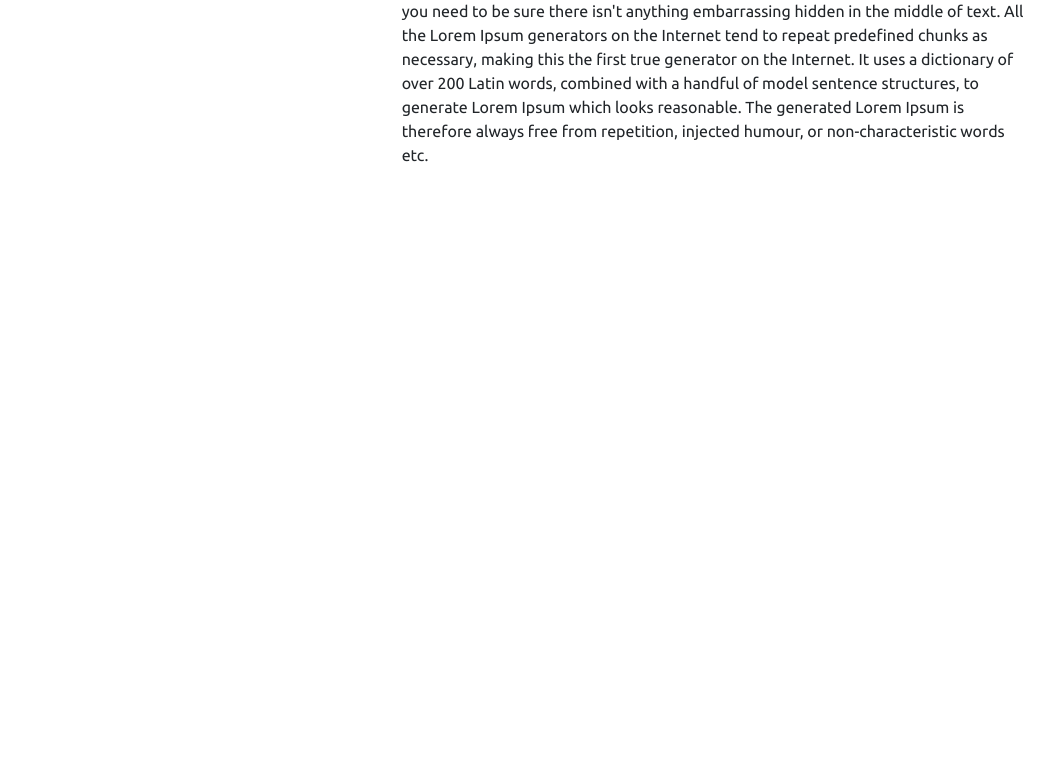
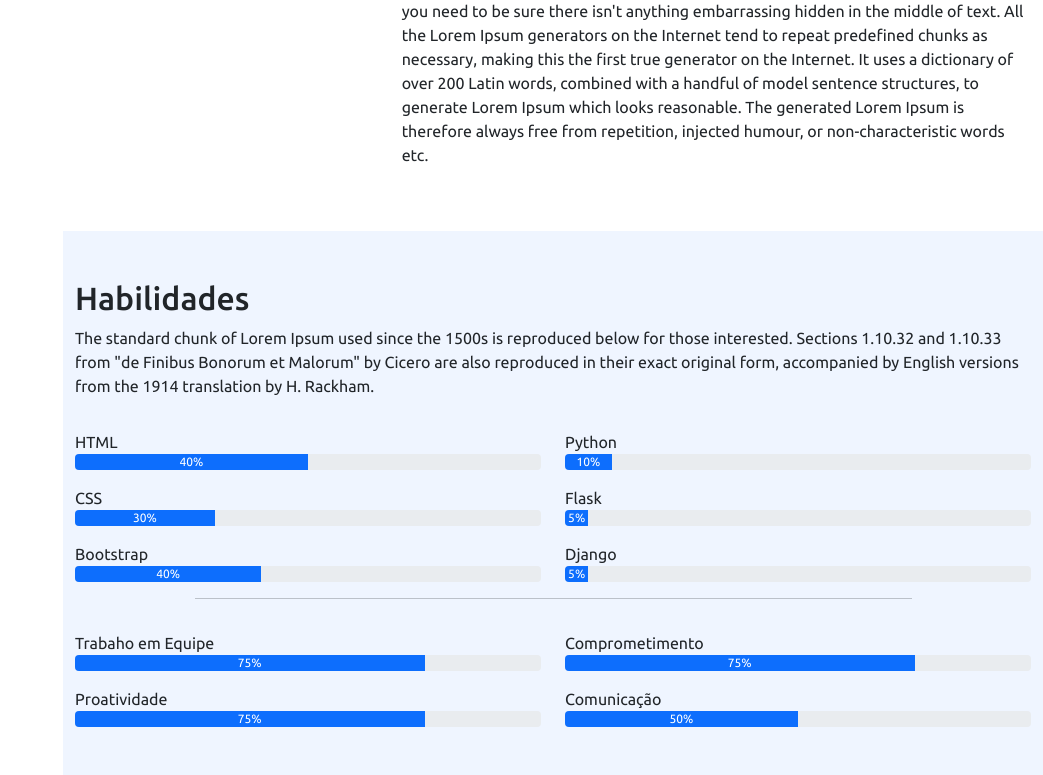
Before and after one commit to Deeerick/portifolio, a Flask app: page / in a window 1280 px wide. Shown: the part 1487-2262 px from the top of the page, without its empty margins (237-1280 px from the left). Before the commit the page ends 1649 px from the top, so only its background shows below. Run offline with Flask 3, Linux system fonts and the light colour scheme; some libraries are stand-ins or nearby versions.

Commit message:
Update 007

```diff
--- a/static/script.js
+++ b/static/script.js
@@ -1,3 +1,4 @@
+/// ABERTURA E FECHAMENTO DO MENU LATERAL NA VERSAO MOBILE ///
 const menuMobile = document.querySelector(".menu-mobile");
 const body = document.querySelector('body');
 
@@ -7,3 +8,17 @@ menuMobile.addEventListener('click', () => {
         : menuMobile.classList.replace("bi-x", "bi-list");
     body.classList.toggle("menu-nav-active");
 });
+
+/// FECHA O MENU LATERAL QUANDO SELECIONADO UM DOS ITENS ///
+const navItem = document.querySelectorAll('.nav-item')
+
+navItem.forEach(item => {
+    item.addEventListener("click", () => {
+        if (body.classList.contains("menu-nav-active")) {
+            body.classList.remove("menu-nav-active")
+            menuMobile.classList.replace("bi-x", "bi-list")
+        }
+    })
+})
+
+//////
--- a/static/style.css
+++ b/static/style.css
@@ -15,7 +15,7 @@ body {
     background: #021124;
     overflow-y: auto;
     width: 300px;
-    transition: all ease-in-out 0.5s;
+    transition: all ease-in-out 0.7s;
     padding: 0 15px;
     z-index: 9997;
 }
@@ -61,7 +61,7 @@ body {
     display: flex;
     align-items: center;
     color: #a8a9b4;
-    transition: 0.3s;
+    transition: 1s;
     font-size: 15px;
 }
 
@@ -177,3 +177,7 @@ i.menu-mobile {
 *::-webkit-scrollbar-thumb {
     background-color: #252c90;
 }
+
+.section-bg {
+    background-color: #eff5ff;
+}
--- a/templates/index.html
+++ b/templates/index.html
@@ -34,13 +34,13 @@
                     <a class="nav-link" href="#sobre"><i class="bi bi-person"></i>Sobre</a>
                 </li>
                 <li class="nav-item">
-                    <a class="nav-link" href="#"><i class="bi bi-list-check"></i>Habilidades</a>
+                    <a class="nav-link" href="#habilidades"><i class="bi bi-list-check"></i>Habilidades</a>
                 </li>
                 <li class="nav-item">
-                    <a class="nav-link" href="#"><i class="bi bi-file-earmark"></i>Currículo</a>
+                    <a class="nav-link" href="#curriculo"><i class="bi bi-file-earmark"></i>Currículo</a>
                 </li>
                 <li class="nav-item">
-                    <a class="nav-link" href="#"><i class="bi bi-envelope"></i>Contato</a>
+                    <a class="nav-link" href="#contato"><i class="bi bi-envelope"></i>Contato</a>
                 </li>
             </ul>
         </nav>
@@ -54,7 +54,7 @@
             </div>
         </section>
 
-        <section class="container mt-5" id="sobre">
+        <section id="sobre" class="container mt-5">
             <div class="row w-100">
                 <div class="col-md-12">
                     <h2 class="pt-3">Sobre</h2>
@@ -123,6 +123,73 @@
                 </div>
             </div>
         </section>
+
+        <section class="mt-5 section-bg" id="habilidades">
+            <div class="container pb-5">
+                <h2 class="pt-5">Habilidades</h2>
+                <p>
+                    The standard chunk of Lorem Ipsum used since the 1500s is reproduced below for those interested.
+                    Sections 1.10.32 and 1.10.33 from "de Finibus Bonorum et Malorum" by Cicero are also reproduced in
+                    their exact original form, accompanied by English versions from the 1914 translation by H. Rackham.
+                </p>
+
+                <div class="row">
+                    <div class="col-md-6">
+                        <p class="mt-3 mb-0">HTML</p>
+                        <div class="progress">
+                            <div class="progress-bar" role="progressbar" style="width: 50%;" aria-valuenow="50" aria-valuemin="0" aria-valuemax="100">40%</div>
+                        </div>
+                        <p class="mt-3 mb-0">CSS</p>
+                        <div class="progress">
+                            <div class="progress-bar" role="progressbar" style="width: 30%;" aria-valuenow="30" aria-valuemin="0" aria-valuemax="100">30%</div>
+                        </div>
+                        <p class="mt-3 mb-0">Bootstrap</p>
+                        <div class="progress">
+                            <div class="progress-bar" role="progressbar" style="width: 40%;" aria-valuenow="40" aria-valuemin="0" aria-valuemax="100">40%</div>
+                        </div>
+                    </div>
+                    <div class="col-md-6">
+                        <p class="mt-3 mb-0">Python</p>
+                        <div class="progress">
+                            <div class="progress-bar" role="progressbar" style="width: 10%;" aria-valuenow="10" aria-valuemin="0" aria-valuemax="100">10%</div>
+                        </div>
+                        <p class="mt-3 mb-0">Flask</p>
+                        <div class="progress">
+                            <div class="progress-bar" role="progressbar" style="width: 5%;" aria-valuenow="5" aria-valuemin="0" aria-valuemax="100">5%</div>
+                        </div>
+                        <p class="mt-3 mb-0">Django</p>
+                        <div class="progress">
+                            <div class="progress-bar" role="progressbar" style="width: 5%;" aria-valuenow="5" aria-valuemin="0" aria-valuemax="100">5%</div>
+                        </div>
+                    </div>
+                </div>
+
+                <hr class="w-75 me-auto ms-auto">
+
+                <div class="row">
+                    <div class="col-md-6">
+                        <p class="mt-3 mb-0">Trabaho em Equipe</p>
+                        <div class="progress">
+                            <div class="progress-bar" role="progressbar" style="width: 75%;" aria-valuenow="75" aria-valuemin="0" aria-valuemax="100">75%</div>
+                        </div>
+                        <p class="mt-3 mb-0">Proatividade</p>
+                        <div class="progress">
+                            <div class="progress-bar" role="progressbar" style="width: 75%;" aria-valuenow="75" aria-valuemin="0" aria-valuemax="100">75%</div>
+                        </div>
+                    </div>
+                    <div class="col-md-6">
+                        <p class="mt-3 mb-0">Comprometimento</p>
+                        <div class="progress">
+                            <div class="progress-bar" role="progressbar" style="width: 75%;" aria-valuenow="75" aria-valuemin="0" aria-valuemax="100">75%</div>
+                        </div>
+                        <p class="mt-3 mb-0">Comunicação</p>
+                        <div class="progress">
+                            <div class="progress-bar" role="progressbar" style="width: 50%;" aria-valuenow="50" aria-valuemin="0" aria-valuemax="100">50%</div>
+                        </div>
+                    </div>
+                </div>
+            </div>
+        </section>
     </main>
 
     <script src="../static/bootstrap/js/bootstrap.bundle.min.js"></script>
```
